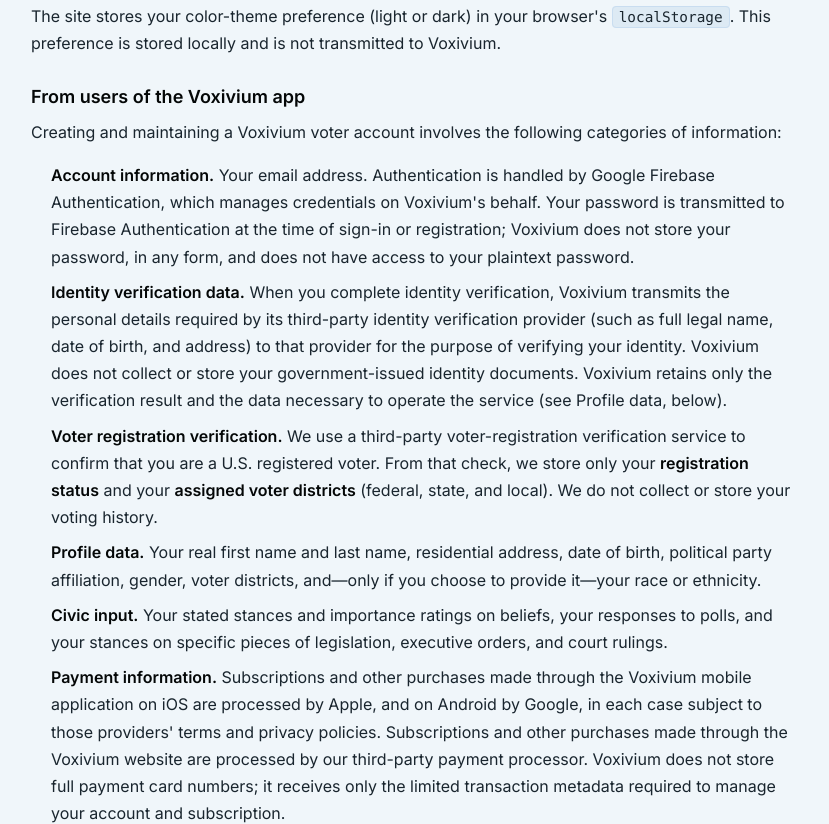
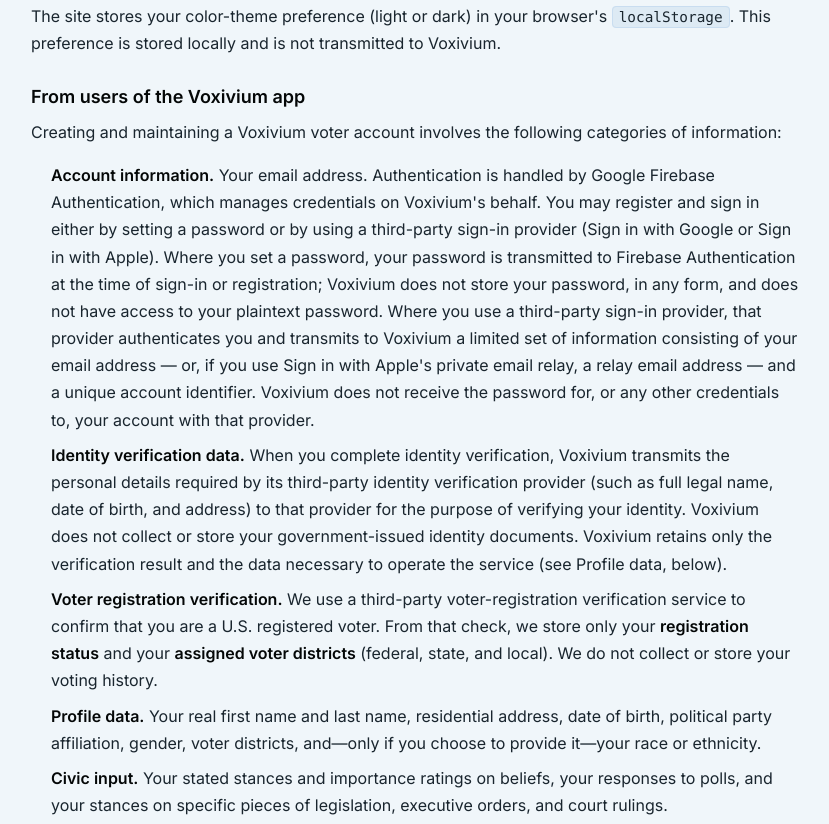
Before and after one commit to bob-voxivium/voxivium-web, an Astro site: page /legal/privacy in a window 1280 px wide. Shown: the part 1033-1857 px from the top of the page, without its empty margins (225-1054 px from the left). Built offline with nearby package versions, Linux system fonts and the light colour scheme; Astro itself is replaced by a stand-in of ours.

Commit message:
docs(legal): disclose third-party sign-in in Privacy Policy
Reflects the addition of Sign in with Google / Sign in with Apple
(Immediate_Development_Plan §2.8):
- "Account information" now covers federated sign-in alongside passwords, and
  states that a provider transmits only the email (or Apple relay email) plus a
  unique account identifier — no password/credentials, and no name is stored.
- Adds "Federated sign-in (identity providers): Google and Apple" to the
  service-providers list.

No change to the "never sell or share" commitment. "Last updated" date is left
unchanged intentionally — to be bumped at deploy time when the feature ships,
per the policy's own change-notice obligation.

```diff
--- a/src/pages/legal/privacy.astro
+++ b/src/pages/legal/privacy.astro
@@ -67,9 +67,16 @@ const lastUpdated = 'June 22, 2026'
           <li>
             <strong>Account information.</strong> Your email address. Authentication is handled
             by Google Firebase Authentication, which manages credentials on Voxivium's behalf.
-            Your password is transmitted to Firebase Authentication at the time of sign-in or
-            registration; Voxivium does not store your password, in any form, and does not have
-            access to your plaintext password.
+            You may register and sign in either by setting a password or by using a third-party
+            sign-in provider (Sign in with Google or Sign in with Apple). Where you set a
+            password, your password is transmitted to Firebase Authentication at the time of
+            sign-in or registration; Voxivium does not store your password, in any form, and does
+            not have access to your plaintext password. Where you use a third-party sign-in
+            provider, that provider authenticates you and transmits to Voxivium a limited set of
+            information consisting of your email address — or, if you use Sign in with Apple's
+            private email relay, a relay email address — and a unique account identifier. Voxivium
+            does not receive the password for, or any other credentials to, your account with that
+            provider.
           </li>
           <li>
             <strong>Identity verification data.</strong> When you complete identity verification,
@@ -196,6 +203,10 @@ const lastUpdated = 'June 22, 2026'
           <li>
             <strong>Authentication and push notifications:</strong> Google Firebase
             (Authentication and Cloud Messaging)
+          </li>
+          <li>
+            <strong>Federated sign-in (identity providers):</strong> Google (Sign in with Google)
+            and Apple (Sign in with Apple)
           </li>
           <li>
             <strong>Mobile application distribution and in-application purchases:</strong> Apple
```
